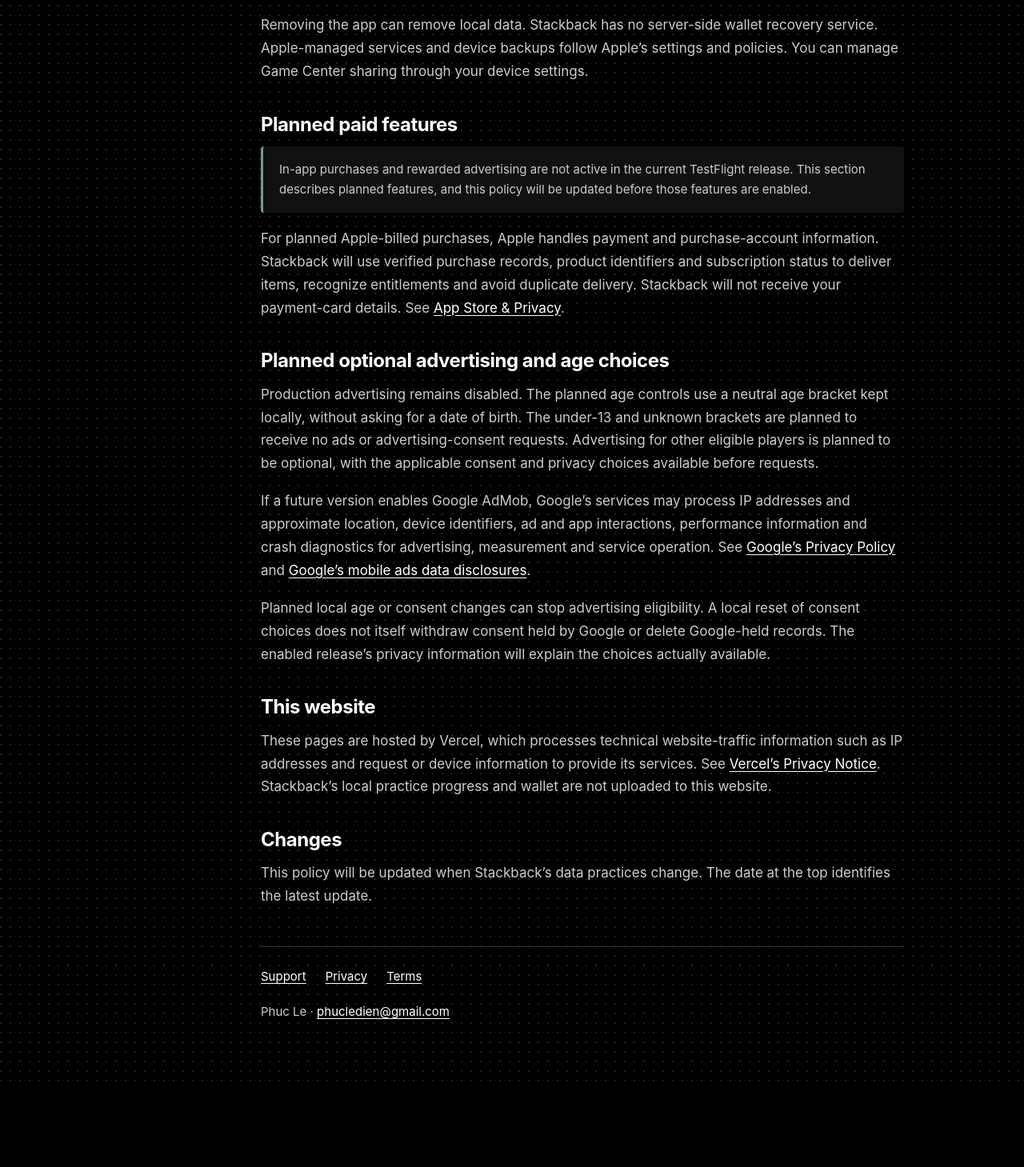
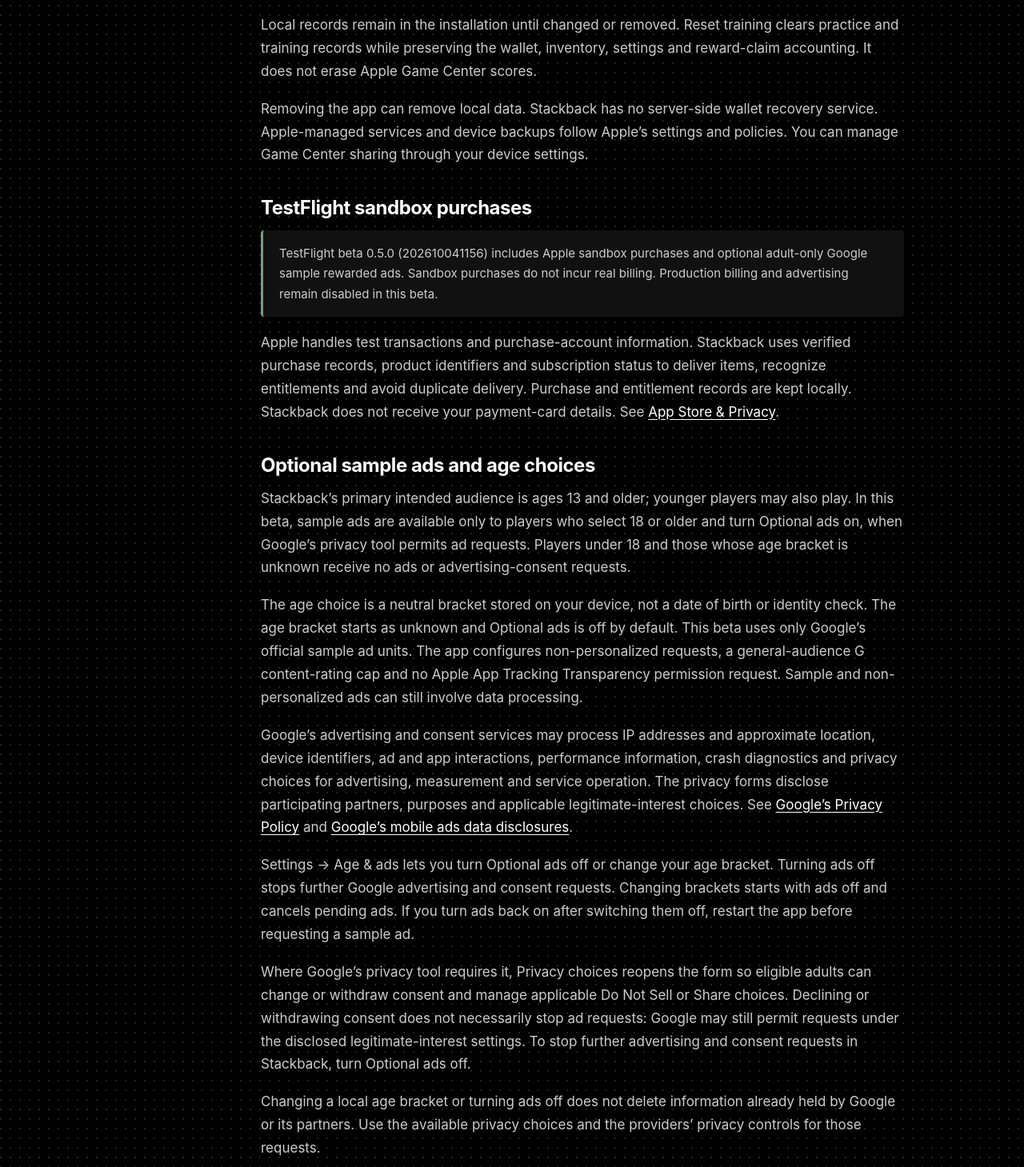
Before and after one commit to phucledien/my-blog, a Next.js app: page /projects/stackback/privacy in a window 1280 px wide. Shown: the part 1338-2797 px from the top of the page at 80% size. Before the commit the page ends 2697 px from the top, so only its background shows below. Built offline with nearby package versions, Linux system fonts and the light colour scheme.

Commit message:
Update Stackback policies for TestFlight beta 202610041156

```diff
--- a/components/stackback-policy-layout.tsx
+++ b/components/stackback-policy-layout.tsx
@@ -19,7 +19,7 @@
         <header>
           <Link href="/projects/stackback" className={styles.back}>← Stackback</Link>
           <h1>{title}</h1>
-          <p className={styles.date}>Updated October 3, 2026</p>
+          <p className={styles.date}>Updated October 4, 2026</p>
         </header>
         <div className={styles.content}>{children}</div>
         <footer className={styles.footer}>
--- a/data/projects.ts
+++ b/data/projects.ts
@@ -75,7 +75,7 @@
     intro: [
       "Stackback combines arithmetic with an N-back memory challenge: solve each card, remember its answer, then answer the card from N turns ago.",
       "Choose a 2- or 5-minute Daily Training session or climb through increasingly demanding floors. Write answers with your finger or use the keypad. Core play and handwriting recognition work on your device.",
-      "Optional Game Center leaderboards let you compare eligible Climb scores. Purchases, Plus and rewarded advertising are planned for a future release; the current TestFlight release has no active purchases or ads.",
+      "Optional Game Center leaderboards let you compare eligible Climb scores. TestFlight beta 0.5.0 (202610041156) includes sandbox purchases and optional adult-only Google sample ads. Production billing and advertising remain disabled.",
     ],
     highlights: [
       "Short Daily Training sessions and endless Climb",
--- a/pages/projects/stackback/privacy.tsx
+++ b/pages/projects/stackback/privacy.tsx
@@ -1,7 +1,7 @@
 import StackbackPolicyLayout from "../../../components/stackback-policy-layout";
 
 export default function Privacy() {
-  return <StackbackPolicyLayout title="Privacy policy" description="How Stackback handles local records, Game Center and support messages." path="/projects/stackback/privacy">
+  return <StackbackPolicyLayout title="Privacy policy" description="How Stackback handles local records, Game Center, beta purchases, optional ads and support messages." path="/projects/stackback/privacy">
     <p className="lead">Stackback keeps practice records and handwriting recognition on your device. Optional Game Center features use Apple’s services.</p>
     <p>Stackback is developed by Phuc Le. For privacy questions, contact <a href="mailto:phucledien@gmail.com?subject=Stackback%20privacy">phucledien@gmail.com</a>.</p>
     <h2>Data on your device</h2>
@@ -10,19 +10,23 @@
     <h2>Apple Game Center</h2>
     <p>If you use Game Center, Stackback exchanges eligible scores and Game Center identifiers with Apple. The app caches your own player identifier, nickname and scores awaiting submission, and displays leaderboard entries and player pictures.</p>
     <p>Your Game Center nickname, picture and leaderboard scores may be visible to other players. Apple manages Game Center account information and sharing settings. See <a href="https://www.apple.com/legal/privacy/data/en/game-center/">Game Center &amp; Privacy</a>.</p>
+    <p>Game Center can connect automatically when permitted by Apple and Settings → Online. An explicit Off choice is preserved. Changing your age bracket does not turn Game Center on, and signing in to Game Center does not select an age bracket or opt you into ads.</p>
     <h2>Support messages</h2>
     <p>If you email support, the recipient receives your email address, message and any attachments. This information is used to answer your request and investigate the reported issue. Please send only details needed for support, and omit a child’s name, birth date or other unnecessary personal information.</p>
     <p>You can contact the address above with questions or a request to delete information you sent directly to support.</p>
     <h2>Your controls and retention</h2>
     <p>Local records remain in the installation until changed or removed. Reset training clears practice and training records while preserving the wallet, inventory, settings and reward-claim accounting. It does not erase Apple Game Center scores.</p>
     <p>Removing the app can remove local data. Stackback has no server-side wallet recovery service. Apple-managed services and device backups follow Apple’s settings and policies. You can manage Game Center sharing through your device settings.</p>
-    <h2>Planned paid features</h2>
-    <p className="notice">In-app purchases and rewarded advertising are not active in the current TestFlight release. This section describes planned features, and this policy will be updated before those features are enabled.</p>
-    <p>For planned Apple-billed purchases, Apple handles payment and purchase-account information. Stackback will use verified purchase records, product identifiers and subscription status to deliver items, recognize entitlements and avoid duplicate delivery. Stackback will not receive your payment-card details. See <a href="https://www.apple.com/legal/privacy/data/en/app-store/">App Store &amp; Privacy</a>.</p>
-    <h2>Planned optional advertising and age choices</h2>
-    <p>Production advertising remains disabled. The planned age controls use a neutral age bracket kept locally, without asking for a date of birth. The under-13 and unknown brackets are planned to receive no ads or advertising-consent requests. Advertising for other eligible players is planned to be optional, with the applicable consent and privacy choices available before requests.</p>
-    <p>If a future version enables Google AdMob, Google’s services may process IP addresses and approximate location, device identifiers, ad and app interactions, performance information and crash diagnostics for advertising, measurement and service operation. See <a href="https://policies.google.com/privacy">Google’s Privacy Policy</a> and <a href="https://developers.google.com/admob/ios/privacy/data-disclosure">Google’s mobile ads data disclosures</a>.</p>
-    <p>Planned local age or consent changes can stop advertising eligibility. A local reset of consent choices does not itself withdraw consent held by Google or delete Google-held records. The enabled release’s privacy information will explain the choices actually available.</p>
+    <h2>TestFlight sandbox purchases</h2>
+    <p className="notice">TestFlight beta 0.5.0 (202610041156) includes Apple sandbox purchases and optional adult-only Google sample rewarded ads. Sandbox purchases do not incur real billing. Production billing and advertising remain disabled in this beta.</p>
+    <p>Apple handles test transactions and purchase-account information. Stackback uses verified purchase records, product identifiers and subscription status to deliver items, recognize entitlements and avoid duplicate delivery. Purchase and entitlement records are kept locally. Stackback does not receive your payment-card details. See <a href="https://www.apple.com/legal/privacy/data/en/app-store/">App Store &amp; Privacy</a>.</p>
+    <h2>Optional sample ads and age choices</h2>
+    <p>Stackback’s primary intended audience is ages 13 and older; younger players may also play. In this beta, sample ads are available only to players who select 18 or older and turn Optional ads on, when Google’s privacy tool permits ad requests. Players under 18 and those whose age bracket is unknown receive no ads or advertising-consent requests.</p>
+    <p>The age choice is a neutral bracket stored on your device, not a date of birth or identity check. The age bracket starts as unknown and Optional ads is off by default. This beta uses only Google’s official sample ad units. The app configures non-personalized requests, a general-audience G content-rating cap and no Apple App Tracking Transparency permission request. Sample and non-personalized ads can still involve data processing.</p>
+    <p>Google’s advertising and consent services may process IP addresses and approximate location, device identifiers, ad and app interactions, performance information, crash diagnostics and privacy choices for advertising, measurement and service operation. The privacy forms disclose participating partners, purposes and applicable legitimate-interest choices. See <a href="https://policies.google.com/privacy">Google’s Privacy Policy</a> and <a href="https://developers.google.com/admob/ios/privacy/data-disclosure">Google’s mobile ads data disclosures</a>.</p>
+    <p>Settings → Age &amp; ads lets you turn Optional ads off or change your age bracket. Turning ads off stops further Google advertising and consent requests. Changing brackets starts with ads off and cancels pending ads. If you turn ads back on after switching them off, restart the app before requesting a sample ad.</p>
+    <p>Where Google’s privacy tool requires it, Privacy choices reopens the form so eligible adults can change or withdraw consent and manage applicable Do Not Sell or Share choices. Declining or withdrawing consent does not necessarily stop ad requests: Google may still permit requests under the disclosed legitimate-interest settings. To stop further advertising and consent requests in Stackback, turn Optional ads off.</p>
+    <p>Changing a local age bracket or turning ads off does not delete information already held by Google or its partners. Use the available privacy choices and the providers’ privacy controls for those requests.</p>
     <h2>This website</h2>
     <p>These pages are hosted by Vercel, which processes technical website-traffic information such as IP addresses and request or device information to provide its services. See <a href="https://vercel.com/legal/privacy-notice">Vercel’s Privacy Notice</a>. Stackback’s local practice progress and wallet are not uploaded to this website.</p>
     <h2>Changes</h2>
```
Also changed, not shown: pages/projects/stackback/support.tsx (+8 -6 lines), pages/projects/stackback/terms.tsx (+10 -9 lines).
